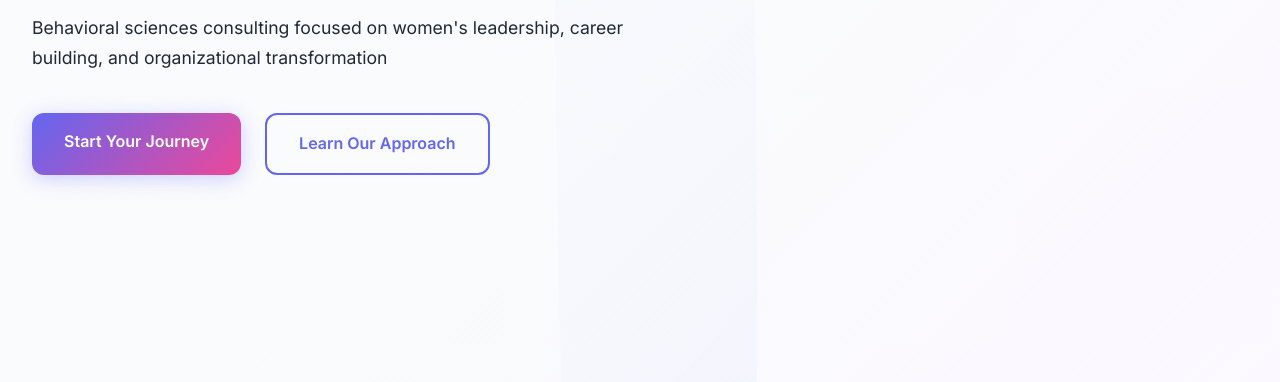
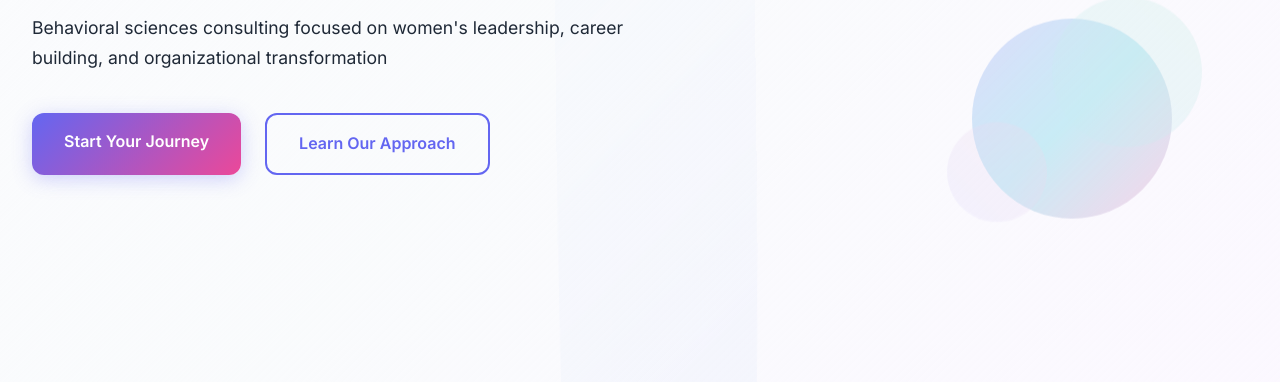
Before and after one commit to yooniyo/mnerva-insights-website, a plain HTML site: page index.html in a window 1280 px wide. Shown: the part 418-800 px from the top of the page. Drawn offline with Linux system fonts and the light colour scheme; files whose address does not match are found by name.

Commit message:
styles.css

```diff
--- a/styles.css
+++ b/styles.css
@@ -323,31 +323,53 @@ header {
     display: none;
 }
 
-/* Single floating image */
+/* Simple geometric shapes */
 .floating-water {
     position: absolute;
-    width: 300px;
-    height: 300px;
-    background-image: url('background-no animation.jpeg');
-    background-size: cover;
-    background-position: center;
-    border-radius: 20px;
-    opacity: 0.3;
+    width: 200px;
+    height: 200px;
+    background: linear-gradient(135deg, var(--primary) 0%, var(--accent) 50%, var(--secondary) 100%);
+    border-radius: 50%;
+    opacity: 0.2;
     top: 50%;
     left: 50%;
     transform: translate(-50%, -50%);
-    animation: gentleFloat 6s ease-in-out infinite;
+    animation: gentleFloat 8s ease-in-out infinite;
+}
+
+.floating-water::before {
+    content: '';
+    position: absolute;
+    width: 150px;
+    height: 150px;
+    background: linear-gradient(45deg, var(--accent) 0%, var(--success) 100%);
+    border-radius: 50%;
+    top: -20px;
+    right: -30px;
+    opacity: 0.3;
+    animation: gentleFloat 6s ease-in-out infinite reverse;
+}
+
+.floating-water::after {
+    content: '';
+    position: absolute;
+    width: 100px;
+    height: 100px;
+    background: linear-gradient(225deg, var(--secondary) 0%, var(--primary) 100%);
+    border-radius: 50%;
+    bottom: -15px;
+    left: -25px;
+    opacity: 0.25;
+    animation: gentleFloat 10s ease-in-out infinite;
 }
 
 /* Gentle floating animation */
 @keyframes gentleFloat {
     0%, 100% {
-        transform: translate(-50%, -50%) translateY(0px);
-        opacity: 0.3;
+        transform: translateY(0px);
     }
     50% {
-        transform: translate(-50%, -50%) translateY(-10px);
-        opacity: 0.4;
+        transform: translateY(-15px);
     }
 }
 
```
